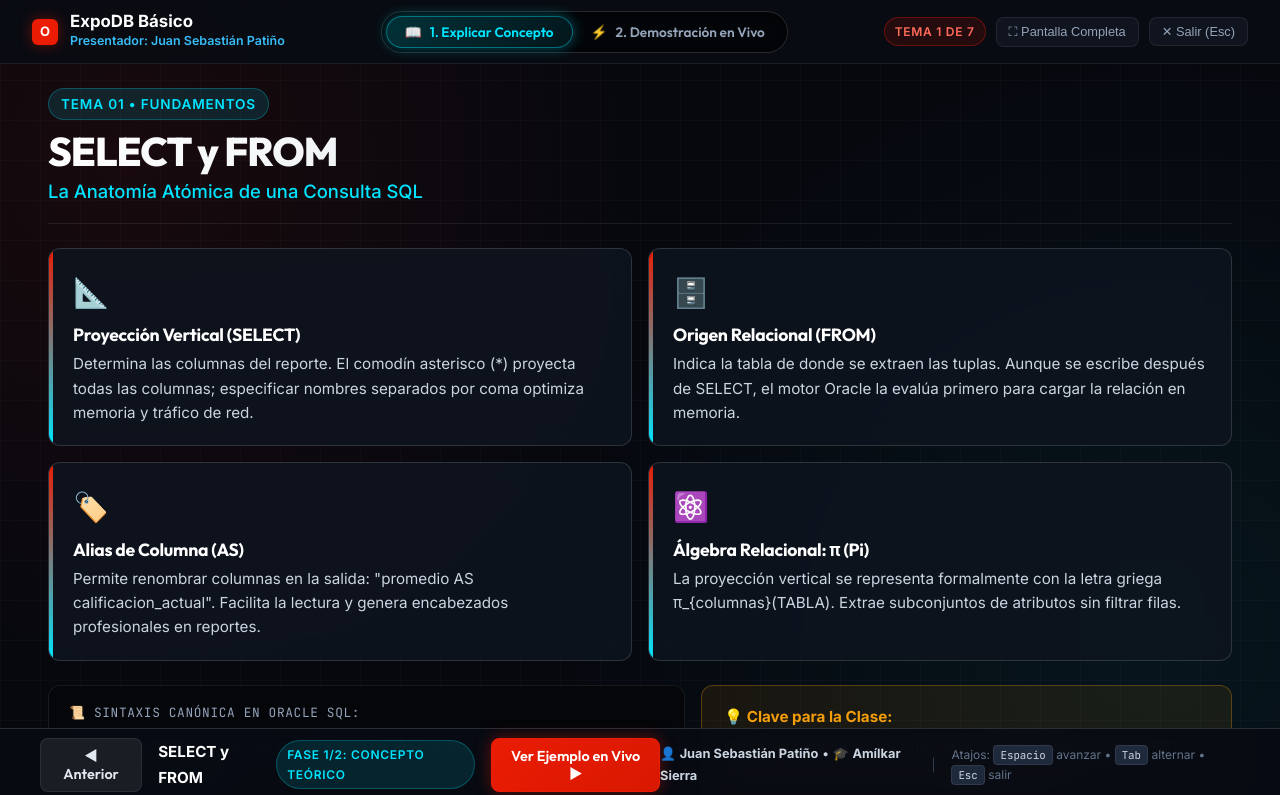
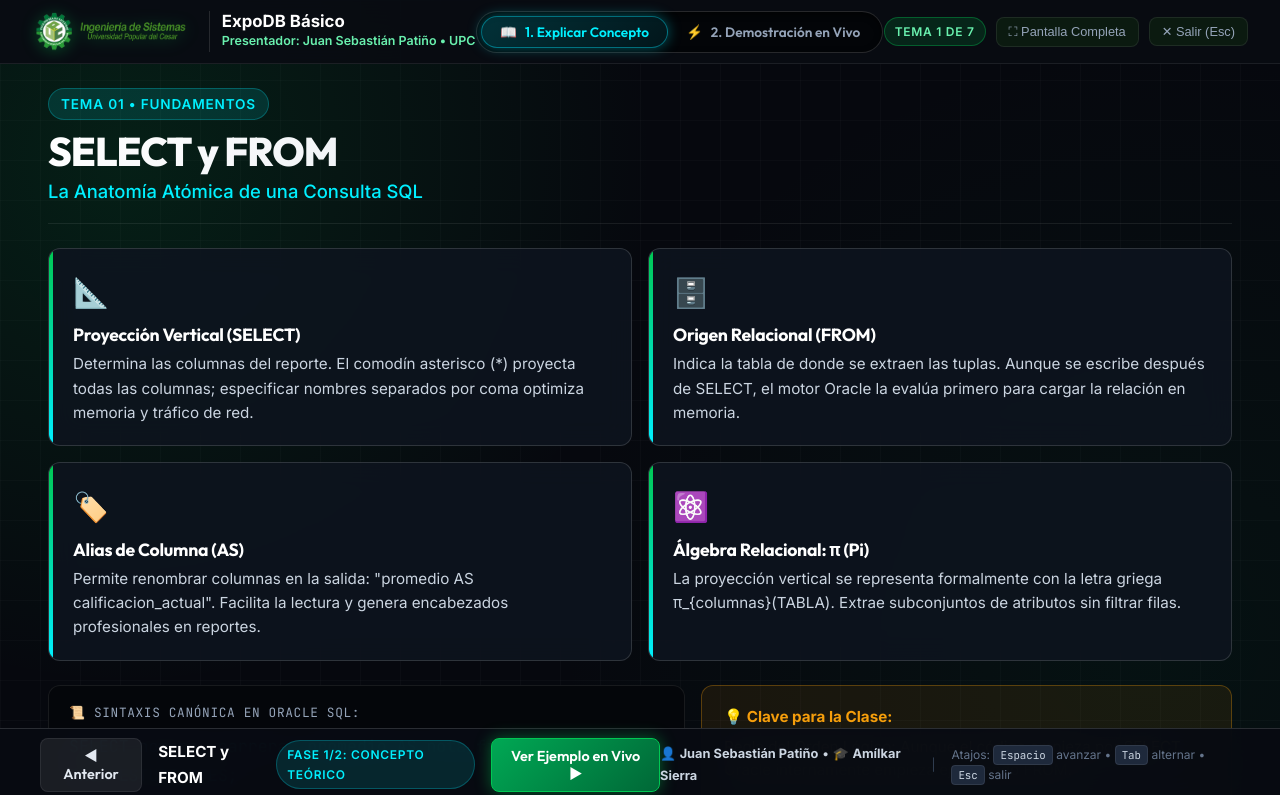
Before and after one commit to LxrdSxbas/SelectBasicoFinal, a plain HTML site: page index.html in a window 1280 px wide. Both pictures are taken after a click on the button "Iniciar Modo Exposición para dar clase (F5 o Alt+E)". Shown: the top 795 px of the page. Drawn offline with Linux system fonts and the light colour scheme.

Commit message:
style: aplicar paleta institucional verde UPC Sistemas e integrar logo con proporciones adecuadas en sidebar, topbar y presentacion

```diff
--- a/css/base.css
+++ b/css/base.css
@@ -35,8 +35,8 @@ body::before {
   width: 100vw;
   height: 100vh;
   background-image:
-    radial-gradient(circle at 15% 15%, rgba(234, 28, 4, 0.08) 0%, transparent 40%),
-    radial-gradient(circle at 85% 85%, rgba(0, 229, 255, 0.05) 0%, transparent 45%),
+    radial-gradient(circle at 15% 15%, rgba(0, 200, 83, 0.12) 0%, transparent 40%),
+    radial-gradient(circle at 85% 85%, rgba(0, 104, 55, 0.1) 0%, transparent 45%),
     linear-gradient(rgba(255, 255, 255, 0.015) 1px, transparent 1px),
     linear-gradient(90deg, rgba(255, 255, 255, 0.015) 1px, transparent 1px);
   background-size: 100% 100%, 100% 100%, 36px 36px, 36px 36px;
@@ -159,7 +159,7 @@ code, pre, kbd {
 
 .badge-oracle {
   background: var(--oracle-red-subtle);
-  color: #ff6b59;
+  color: #69f0ae;
   border: 1px solid var(--border-accent);
 }
 
--- a/css/components.css
+++ b/css/components.css
@@ -297,7 +297,7 @@
 }
 
 .btn-execute {
-  background: linear-gradient(135deg, var(--oracle-red), #d91802);
+  background: linear-gradient(135deg, #00a854, #006837);
   color: white;
   border: none;
   font-weight: 600;
@@ -313,7 +313,7 @@
 }
 
 .btn-execute:hover {
-  background: linear-gradient(135deg, var(--oracle-red-hover), #f0250e);
+  background: linear-gradient(135deg, #00c853, #00a854);
   box-shadow: 0 4px 16px var(--oracle-red-glow);
   transform: translateY(-1px);
 }
@@ -607,7 +607,7 @@
 .quiz-cert-card {
   text-align: center;
   padding: var(--space-2xl) var(--space-xl);
-  background: linear-gradient(180deg, #0f1624 0%, #080c14 100%);
+  background: linear-gradient(180deg, #0d2116 0%, #061009 100%);
   border: 1px solid var(--border-accent);
   border-radius: var(--radius-lg);
   box-shadow: 0 0 30px var(--oracle-red-glow);
--- a/css/layout.css
+++ b/css/layout.css
@@ -86,7 +86,7 @@
 .progress-bar-fill {
   height: 100%;
   width: 0%;
-  background: linear-gradient(90deg, var(--oracle-red), #ff5733);
+  background: linear-gradient(90deg, #006837, var(--oracle-red), #69f0ae);
   border-radius: var(--radius-full);
   transition: width var(--transition-smooth);
 }
@@ -115,7 +115,7 @@
 
 .btn-topbar.active {
   background: var(--oracle-red-subtle);
-  color: #ff6b59;
+  color: #69f0ae;
   border-color: var(--border-accent);
 }
 
@@ -219,7 +219,7 @@
 
 .nav-item-link.active {
   background: var(--oracle-red-subtle);
-  color: #ff604d;
+  color: #69f0ae;
   font-weight: 600;
   border-left: 3px solid var(--oracle-red);
 }
--- a/css/presentation.css
+++ b/css/presentation.css
@@ -32,8 +32,8 @@ body.expo-presentation-active {
   height: 100vh;
   width: 100vw;
   background-image:
-    radial-gradient(circle at 10% 20%, rgba(234, 28, 4, 0.08) 0%, transparent 40%),
-    radial-gradient(circle at 90% 80%, rgba(0, 229, 255, 0.06) 0%, transparent 45%),
+    radial-gradient(circle at 10% 20%, rgba(0, 200, 83, 0.12) 0%, transparent 40%),
+    radial-gradient(circle at 90% 80%, rgba(0, 104, 55, 0.1) 0%, transparent 45%),
     linear-gradient(rgba(255, 255, 255, 0.018) 1px, transparent 1px),
     linear-gradient(90deg, rgba(255, 255, 255, 0.018) 1px, transparent 1px);
   background-size: 100% 100%, 100% 100%, 40px 40px, 40px 40px;
@@ -323,14 +323,14 @@ body.expo-presentation-active {
 }
 
 .btn-dock-primary {
-  background: linear-gradient(135deg, var(--oracle-red), #d91802);
+  background: linear-gradient(135deg, #00a854, #006837);
   color: #ffffff;
   border-color: var(--oracle-red);
   box-shadow: 0 0 16px var(--oracle-red-glow);
 }
 
 .btn-dock-primary:hover {
-  background: linear-gradient(135deg, var(--oracle-red-hover), #ff2b12);
+  background: linear-gradient(135deg, #00c853, #00a854);
   box-shadow: 0 0 24px var(--oracle-red-glow);
 }
 
--- a/css/variables.css
+++ b/css/variables.css
@@ -1,41 +1,49 @@
 /* ==========================================================================
-   variables.css - Sistema de Diseño ExpoDB Básico (Oracle Cyber-Académico)
-   Conforme a la Constitución del Proyecto (Art. III.3)
+   variables.css - Sistema de Diseño Institucional (Ingeniería de Sistemas - UPC)
+   Universidad Popular del Cesar & ExpoDB Básico
    ========================================================================== */
 
 :root {
-  /* --- Paleta Principal (Oracle & Dark Obsidian) --- */
-  --oracle-red: #ea1c04;
-  --oracle-red-hover: #ff2b12;
-  --oracle-red-glow: rgba(234, 28, 4, 0.4);
-  --oracle-red-subtle: rgba(234, 28, 4, 0.12);
+  /* --- Paleta Institucional (Ingeniería de Sistemas - UPC) --- */
+  --upc-green: #00a854;
+  --upc-green-bright: #00c853;
+  --upc-green-dark: #006837;
+  --upc-green-neon: #00e676;
+  --upc-green-glow: rgba(0, 200, 83, 0.45);
+  --upc-green-subtle: rgba(0, 200, 83, 0.14);
 
-  /* Fondos Obsidian / Cyber */
-  --bg-abyss: #05070a;
-  --bg-obsidian: #090c12;
-  --bg-surface: #0f141f;
-  --bg-surface-elevated: #161e2e;
-  --bg-surface-glass: rgba(15, 20, 31, 0.78);
-  --bg-card: rgba(22, 30, 46, 0.7);
+  /* Mapeo del Acento Principal al Verde Institucional de Sistemas UPC */
+  --oracle-red: #00c853;
+  --oracle-red-hover: #00e676;
+  --oracle-red-glow: rgba(0, 200, 83, 0.45);
+  --oracle-red-subtle: rgba(0, 200, 83, 0.14);
+
+  /* Fondos Obsidian con Tinte Institucional Forest/Cyber UPC */
+  --bg-abyss: #030805;
+  --bg-obsidian: #061009;
+  --bg-surface: #0b1a10;
+  --bg-surface-elevated: #102417;
+  --bg-surface-glass: rgba(11, 26, 16, 0.84);
+  --bg-card: rgba(16, 36, 23, 0.74);
 
   /* Bordes y Líneas */
   --border-subtle: rgba(255, 255, 255, 0.08);
   --border-glass: rgba(255, 255, 255, 0.14);
-  --border-accent: rgba(234, 28, 4, 0.35);
-  --border-focus: #00e5ff;
+  --border-accent: rgba(0, 200, 83, 0.35);
+  --border-focus: #00e676;
 
-  /* Semánticos y Secundarios */
-  --neon-cyan: #00e5ff;
-  --neon-cyan-glow: rgba(0, 229, 255, 0.35);
-  --neon-cyan-subtle: rgba(0, 229, 255, 0.12);
+  /* Semánticos y Secundarios (UPC & Relational Math) */
+  --neon-cyan: #00f0ff;
+  --neon-cyan-glow: rgba(0, 240, 255, 0.35);
+  --neon-cyan-subtle: rgba(0, 240, 255, 0.12);
 
   --amber-gold: #f59e0b;
   --amber-glow: rgba(245, 158, 11, 0.35);
   --amber-subtle: rgba(245, 158, 11, 0.12);
 
-  --emerald-green: #10b981;
-  --emerald-glow: rgba(16, 185, 129, 0.35);
-  --emerald-subtle: rgba(16, 185, 129, 0.12);
+  --emerald-green: #00e676;
+  --emerald-glow: rgba(0, 230, 118, 0.35);
+  --emerald-subtle: rgba(0, 230, 118, 0.12);
 
   --purple-relational: #a855f7;
   --purple-subtle: rgba(168, 85, 247, 0.12);
@@ -44,7 +52,7 @@
   --text-primary: #f8fafc;
   --text-secondary: #94a3b8;
   --text-muted: #64748b;
-  --text-inverse: #05070a;
+  --text-inverse: #030805;
 
   /* --- Tipografías (Google Fonts) --- */
   --font-heading: 'Outfit', -apple-system, BlinkMacSystemFont, 'Segoe UI', sans-serif;
@@ -69,11 +77,12 @@
   --radius-xl: 24px;
   --radius-full: 9999px;
 
-  /* --- Sombras y Efectos Glow --- */
+  /* --- Sombras y Efectos Glow Institucionales --- */
   --shadow-sm: 0 2px 8px rgba(0, 0, 0, 0.4);
   --shadow-md: 0 8px 24px rgba(0, 0, 0, 0.6);
   --shadow-lg: 0 16px 40px rgba(0, 0, 0, 0.8);
-  --shadow-glow-red: 0 0 20px var(--oracle-red-glow);
+  --shadow-glow-green: 0 0 20px var(--upc-green-glow);
+  --shadow-glow-red: 0 0 20px var(--upc-green-glow);
   --shadow-glow-cyan: 0 0 20px var(--neon-cyan-glow);
 
   /* --- Transiciones --- */
--- a/index.html
+++ b/index.html
@@ -27,15 +27,20 @@
          ==================================================================== -->
     <aside class="sidebar" id="sidebarNav" aria-label="Navegación del curso">
       <div class="sidebar-header">
-        <div class="brand-badge">
-          <div class="oracle-logo-icon">O</div>
-          <span class="brand-title">ExpoDB Básico</span>
+        <div class="institutional-logo-banner" style="background: rgba(255, 255, 255, 0.05); border: 1px solid rgba(0, 200, 83, 0.25); border-radius: var(--radius-sm); padding: 10px 12px; margin-bottom: 12px; text-align: center; box-shadow: 0 4px 12px rgba(0, 0, 0, 0.3);">
+          <img src="img/logosistemas2024.png" alt="Ingeniería de Sistemas - Universidad Popular del Cesar" style="width: 100%; max-width: 210px; height: auto; object-fit: contain; display: block; margin: 0 auto; filter: drop-shadow(0 2px 4px rgba(0,200,83,0.25));">
         </div>
-        <div class="brand-tagline">Plataforma Educativa Oracle SQL &bull; Temario SELECT</div>
-        <div class="presenter-badge" style="display: flex; align-items: center; gap: 8px; margin-top: 10px; padding: 6px 10px; background: rgba(0, 229, 255, 0.08); border: 1px solid rgba(0, 229, 255, 0.25); border-radius: var(--radius-sm);">
+        <div class="brand-badge" style="display: flex; align-items: center; gap: 10px;">
+          <div class="oracle-logo-icon" style="background: var(--upc-green-bright); box-shadow: 0 0 12px var(--upc-green-glow);">O</div>
+          <div>
+            <span class="brand-title">ExpoDB Básico</span>
+            <div class="brand-tagline">Oracle SQL &bull; Temario SELECT</div>
+          </div>
+        </div>
+        <div class="presenter-badge" style="display: flex; align-items: center; gap: 8px; margin-top: 10px; padding: 6px 10px; background: rgba(0, 200, 83, 0.08); border: 1px solid rgba(0, 200, 83, 0.25); border-radius: var(--radius-sm);">
           <span style="font-size: 1rem;">👤</span>
           <div>
-            <span style="font-size: 0.68rem; color: var(--neon-cyan); text-transform: uppercase; font-weight: 700; letter-spacing: 0.05em; display: block;">Presentador</span>
+            <span style="font-size: 0.68rem; color: #69f0ae; text-transform: uppercase; font-weight: 700; letter-spacing: 0.05em; display: block;">Presentador</span>
             <strong style="color: #ffffff; font-size: 0.85rem;">Juan Sebastián Patiño</strong>
           </div>
         </div>
@@ -155,12 +160,15 @@
     <header class="topbar">
       <div class="topbar-left">
         <button class="mobile-menu-btn" id="btnToggleMobileMenu" aria-label="Abrir Menú">☰</button>
-        <div class="topbar-title-group">
-          <span class="topbar-title">ExpoDB Básico</span>
-          <span class="topbar-subtitle" style="display: flex; align-items: center; gap: 6px;">
-            <span>&bull;</span>
-            <span style="color: #38bdf8; font-weight: 600;">Juan Sebastián Patiño</span>
-          </span>
+        <div style="display: flex; align-items: center; gap: 12px;">
+          <img src="img/logosistemas2024.png" alt="Logo Sistemas UPC" style="height: 38px; width: auto; object-fit: contain; filter: drop-shadow(0 2px 4px rgba(0,200,83,0.3));">
+          <div class="topbar-title-group" style="border-left: 1px solid var(--border-subtle); padding-left: 12px;">
+            <span class="topbar-title">ExpoDB Básico</span>
+            <span class="topbar-subtitle" style="display: flex; align-items: center; gap: 6px;">
+              <span>&bull;</span>
+              <span style="color: #69f0ae; font-weight: 600;">Juan Sebastián Patiño</span>
+            </span>
+          </div>
         </div>
       </div>
 
--- a/js/components/presentationComponent.js
+++ b/js/components/presentationComponent.js
@@ -373,11 +373,11 @@ export class PresentationComponent {
       <div class="expo-presentation-viewport">
         <!-- TOPBAR DE LA EXPOSICIÓN -->
         <header class="expo-pres-topbar">
-          <div class="expo-pres-brand">
-            <span class="oracle-logo-icon" style="width: 26px; height: 26px; font-size: 13px;">O</span>
-            <div>
+          <div class="expo-pres-brand" style="display: flex; align-items: center; gap: 14px;">
+            <img src="img/logosistemas2024.png" alt="Logo Sistemas UPC" style="height: 40px; width: auto; object-fit: contain; filter: drop-shadow(0 2px 8px rgba(0,200,83,0.35));">
+            <div style="border-left: 1px solid rgba(255,255,255,0.12); padding-left: 12px;">
               <div style="font-weight: 800; font-size: 1.05rem; color: #fff; line-height: 1.2;">ExpoDB Básico</div>
-              <div style="color: #38bdf8; font-size: 0.78rem; font-weight: 600;">Presentador: Juan Sebastián Patiño</div>
+              <div style="color: #69f0ae; font-size: 0.78rem; font-weight: 600;">Presentador: Juan Sebastián Patiño &bull; UPC</div>
             </div>
           </div>
 
```
